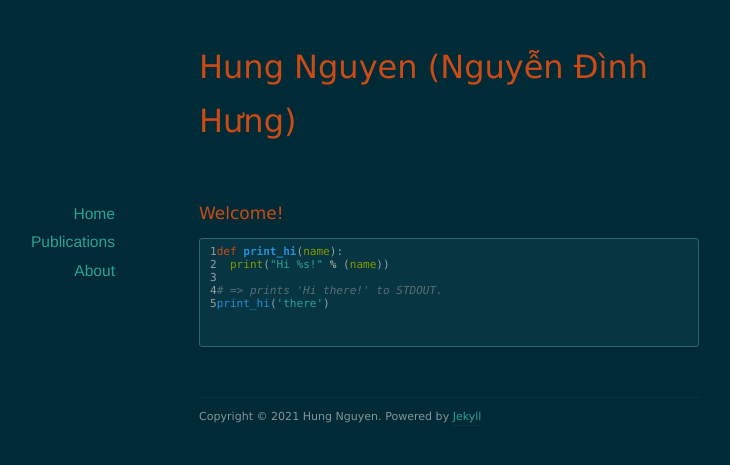
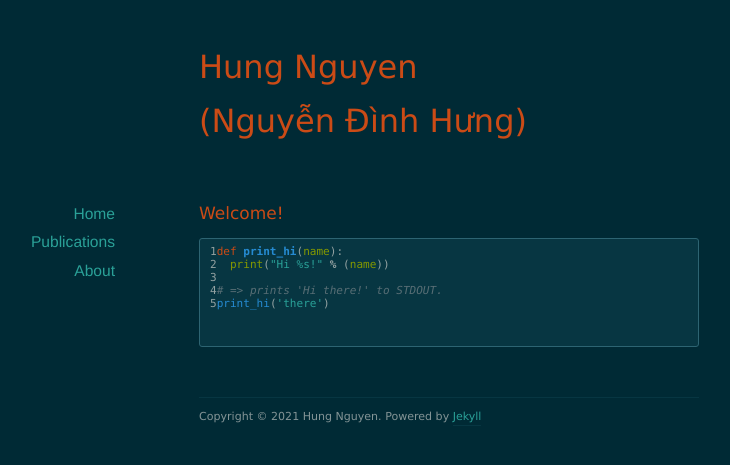
Before and after one commit to nd-hung/nd-hung.github.io, a Jekyll site: the page built from index.html, in a window 1280 px wide. Shown: the top 465 px of the page, without its empty margins (191-921 px from the left). Built offline with Jekyll 4.4.1, drawn with Linux system fonts in a browser that asks for light colours; nearby versions of some CDN libraries; the list of posts is cut into pages by our own code.

```diff
--- a/_config.yml
+++ b/_config.yml
@@ -1,4 +1,4 @@
-name: Hung Nguyen (Nguyễn Đình Hưng)
+name: Hung Nguyen <br>(Nguyễn Đình Hưng)
 url: https://nd-hung.github.io
 description:
 
```
